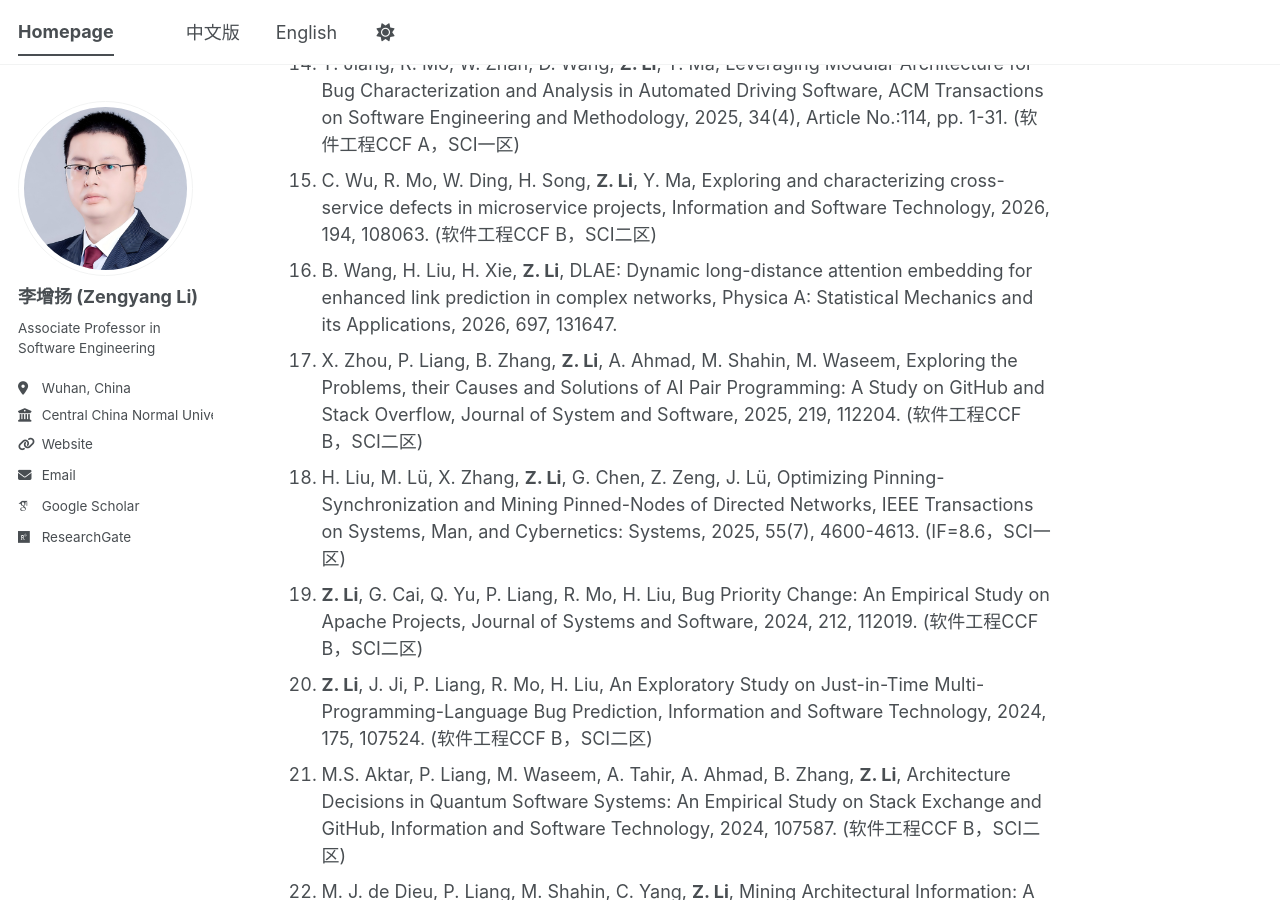
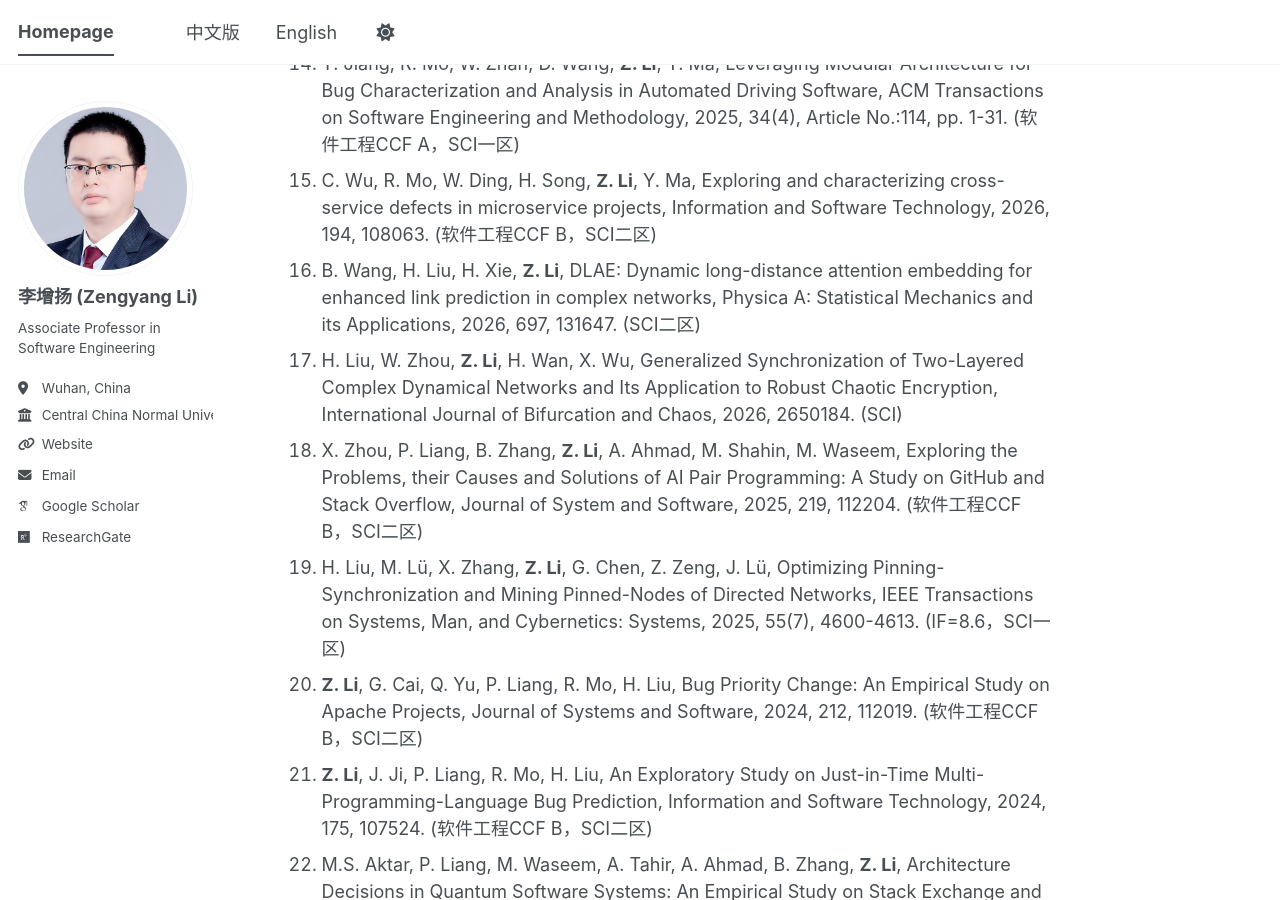
Before and after one commit to zengyang/zengyang.github.io, a Jekyll site: the page built from _pages/about.md, in a window 1280 px wide and 900 px high, scrolled down 3566 px. Built offline with Jekyll 4.4.1, drawn with Linux system fonts in a browser that asks for light colours; some web fonts are replaced; a script bundle is joined from its source files by our own code; library files that are not in the unit come from our copies.

Commit message:
Update about.md

```diff
--- a/_pages/about.md
+++ b/_pages/about.md
@@ -82,7 +82,8 @@
 1. R. Mo, D. Wang, W. Zhan, Y. Jiang, Y. Wang, Y. Zhao, **Z. Li**, Y. Ma, Assessing and Analyzing the Correctness of GitHub Copilot’s Code Suggestions, ACM Transactions on Software Engineering and Methodology, 2025, 34(7), Article No.: 194, Pages 1-32. (软件工程CCF A，SCI一区)
 1. Y. Jiang, R. Mo, W. Zhan, D. Wang, **Z. Li**, Y. Ma, Leveraging Modular Architecture for Bug Characterization and Analysis in Automated Driving Software, ACM Transactions on Software Engineering and Methodology, 2025, 34(4), Article No.:114, pp. 1-31. (软件工程CCF A，SCI一区)
 1. C. Wu, R. Mo, W. Ding, H. Song, **Z. Li**, Y. Ma, Exploring and characterizing cross-service defects in microservice projects, Information and Software Technology, 2026, 194, 108063. (软件工程CCF B，SCI二区)
-1. B. Wang, H. Liu, H. Xie, **Z. Li**, DLAE: Dynamic long-distance attention embedding for enhanced link prediction in complex networks, Physica A: Statistical Mechanics and its Applications, 2026, 697, 131647.
+1. B. Wang, H. Liu, H. Xie, **Z. Li**, DLAE: Dynamic long-distance attention embedding for enhanced link prediction in complex networks, Physica A: Statistical Mechanics and its Applications, 2026, 697, 131647. (SCI二区)
+1. H. Liu, W. Zhou, **Z. Li**, H. Wan, X. Wu, Generalized Synchronization of Two-Layered Complex Dynamical Networks and Its Application to Robust Chaotic Encryption, International Journal of Bifurcation and Chaos, 2026, 2650184. (SCI)
 1. X. Zhou, P. Liang, B. Zhang, **Z. Li**, A. Ahmad, M. Shahin, M. Waseem, Exploring the Problems, their Causes and Solutions of AI Pair Programming: A Study on GitHub and Stack Overflow, Journal of System and Software, 2025, 219, 112204. (软件工程CCF B，SCI二区)
 1. H. Liu, M. Lü, X. Zhang, **Z. Li**, G. Chen, Z. Zeng, J. Lü, Optimizing Pinning-Synchronization and Mining Pinned-Nodes of Directed Networks, IEEE Transactions on Systems, Man, and Cybernetics: Systems, 2025, 55(7), 4600-4613. (IF=8.6，SCI一区)
 1. **Z. Li**, G. Cai, Q. Yu, P. Liang, R. Mo, H. Liu, Bug Priority Change: An Empirical Study on Apache Projects, Journal of Systems and Software, 2024, 212, 112019. (软件工程CCF B，SCI二区)
```
